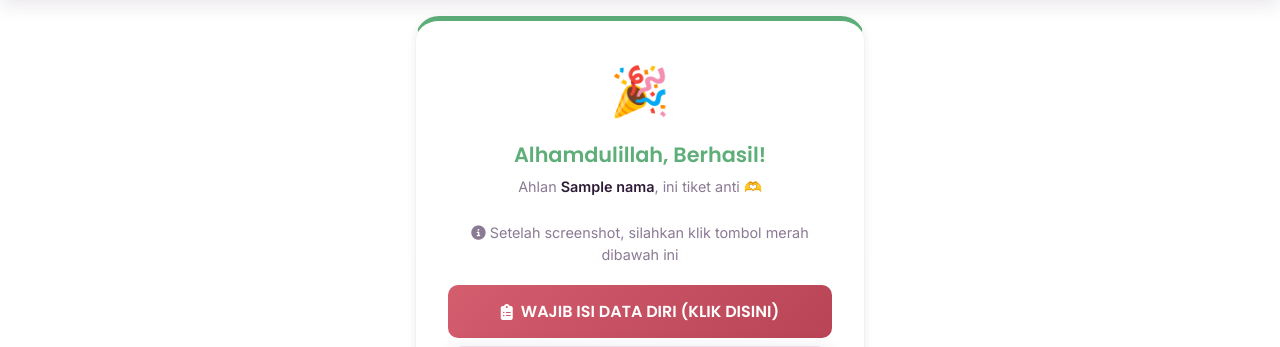
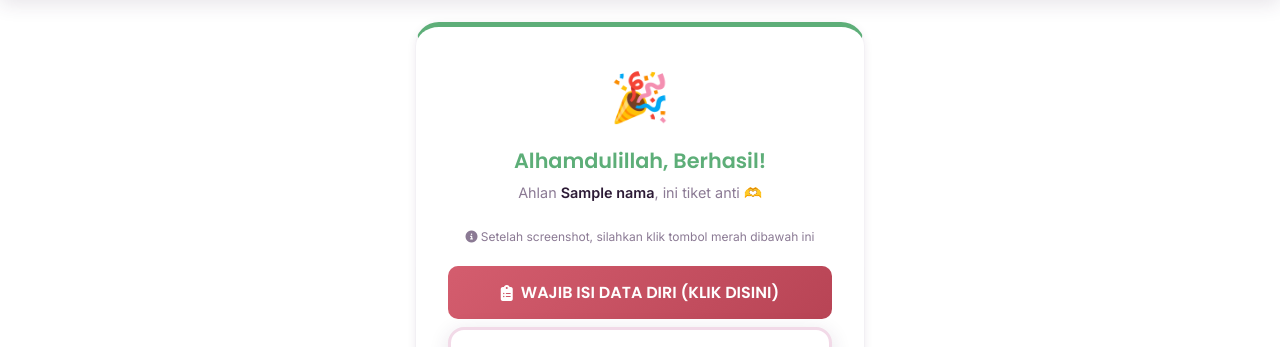
Before and after one commit to nazuairo-ui/tiket-mms, a Flask app: template templates/sukses.html in a window 1280 px wide. Shown: the part 60-407 px from the top of the page. Run offline with Flask 3, Linux system fonts and the light colour scheme; the template is opened without the code that fills it: most values are stand-ins (such as "Sample title", 1, 10 or a date in 2020).

Commit message:
skringsut lagi

```diff
--- a/templates/sukses.html
+++ b/templates/sukses.html
@@ -16,7 +16,7 @@
                 Ahlan <strong style="color: var(--text-dark);">{{ nama }}</strong>, ini tiket anti 🫶
             </p>
 
-            <p style="color: var(--text-muted); font-size: 0.9rem; margin-bottom: 1.25rem; line-height: 1.5;">
+            <p style="color: var(--text-muted); font-size: 0.75rem; margin-bottom: 1.25rem; line-height: 1.5;">
                 <i class="fas fa-info-circle"></i> Setelah screenshot, silahkan klik tombol merah dibawah ini
             </p>
 
```
